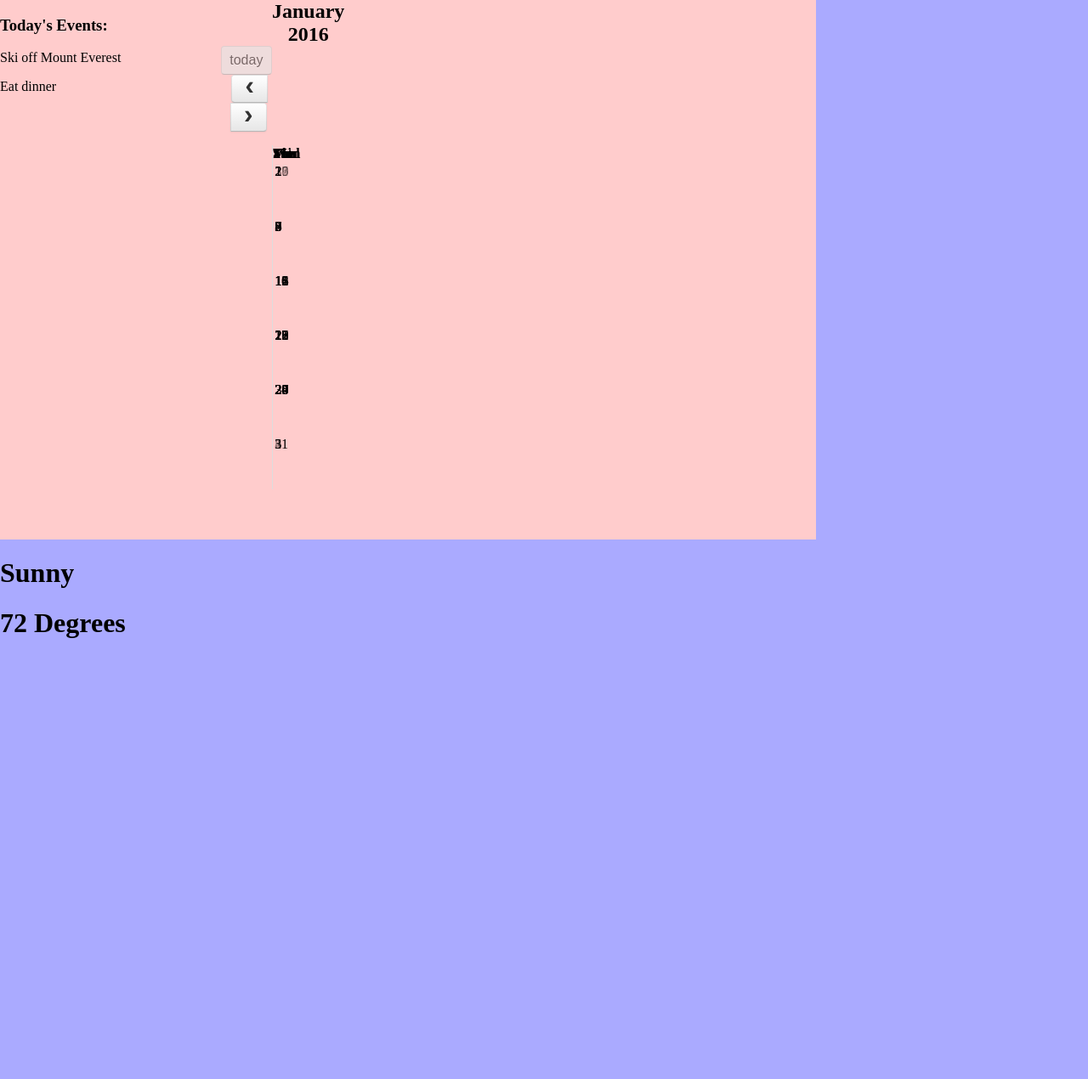
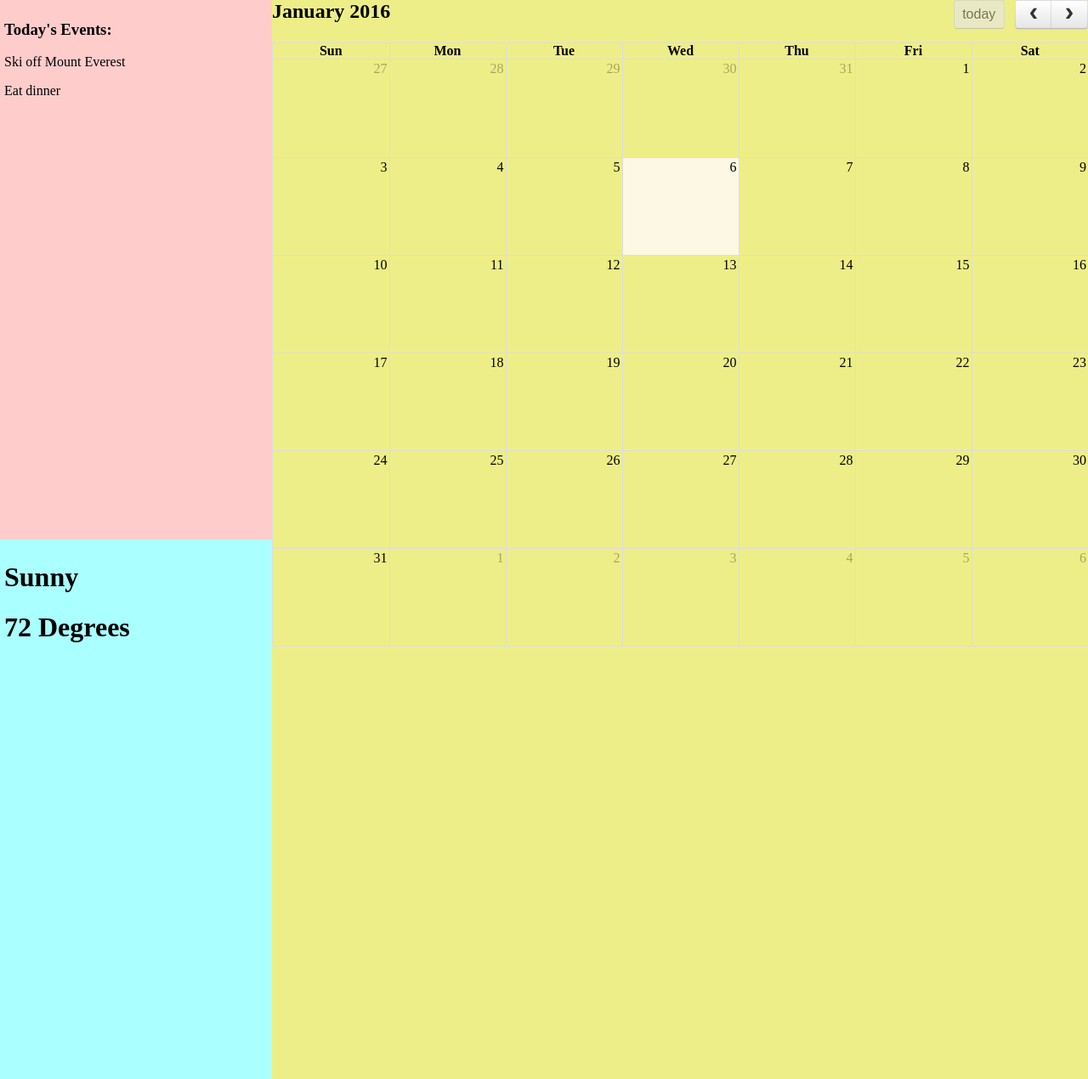
Before and after one commit to jleete97/status, a web app: page /html/index.html in a window 1280 px wide. Shown: the whole page at 85% size. Run offline with its HTML, style and script files only (its server is not run), Linux system fonts and the light colour scheme; data that the repository does not hold is empty.

Commit message:
fix initial layout

```diff
--- a/WebContent/html/css/status.css
+++ b/WebContent/html/css/status.css
@@ -2,25 +2,27 @@ div#today {
 	position: fixed;
 	top: 0;
 	left: 0;
-	right: 25%;
-	bottom: 50%;
+	width: 25%;
+	height: 50%;
 	background-color: #ffcccc;
+	padding: 5px;
 }
 
 div#weather {
 	position: fixed;
 	top: 50%;
 	left: 0;
-	right: 25%;
-	bottom: 100%;
+	width: 25%;
+	height: 100%;
 	background-color: #aaffff;
+	padding: 5px;
 }
 
-div#calendar {
+div#calendar-container {
 	position: fixed;
 	top: 0;
 	left: 25%;
-	right: 100%;
+	width: 75%;
 	height: 100%;
 	background-color: #eeee88;
 }
--- a/WebContent/html/index.html
+++ b/WebContent/html/index.html
@@ -38,7 +38,8 @@
 	<h1>72 Degrees</h1>
 </div>
 
-<div id="calendar">
+<div id="calendar-container">
+	<div id="calendar"></div>
 </div>
 
 <h2>Just a small web page.</h2>
```
